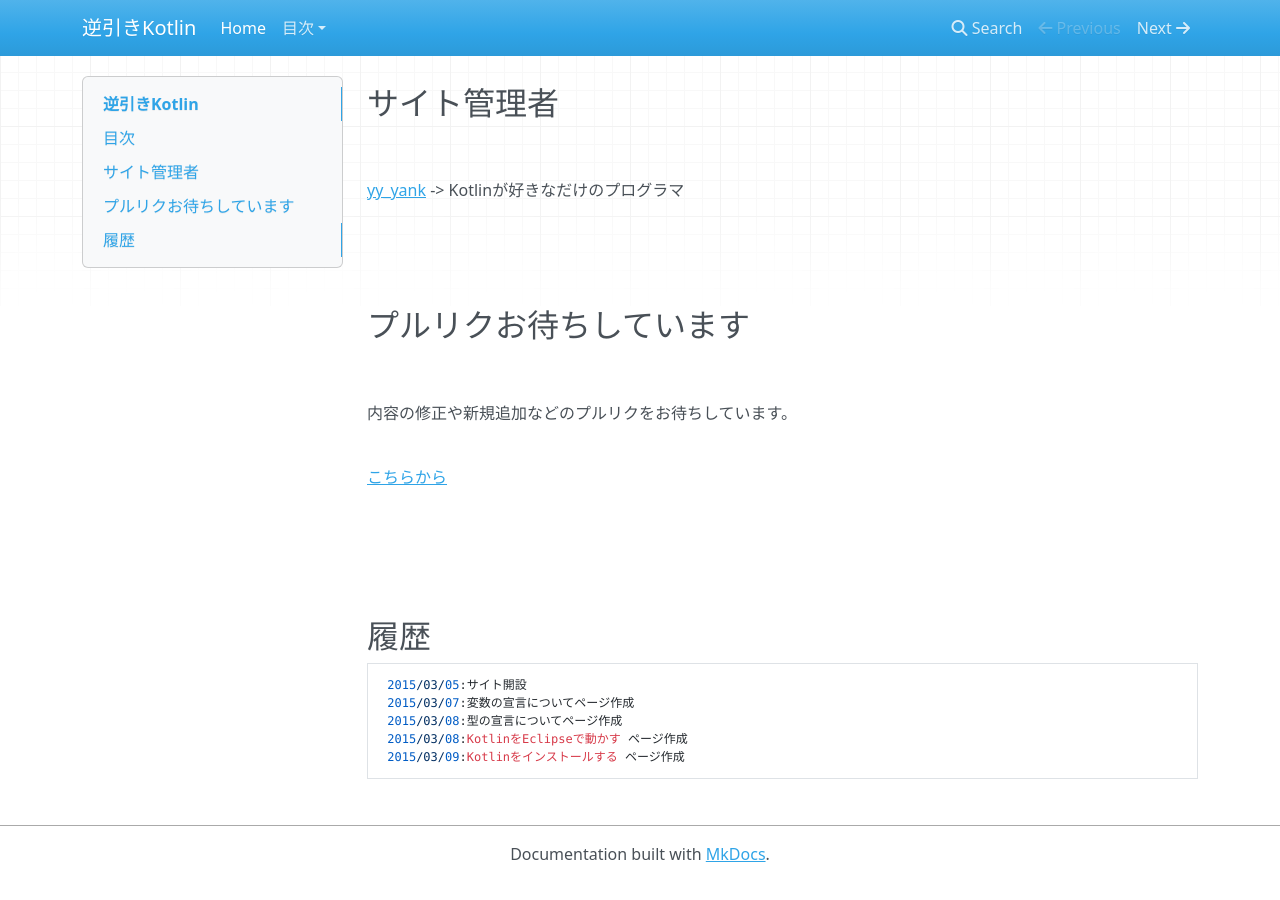
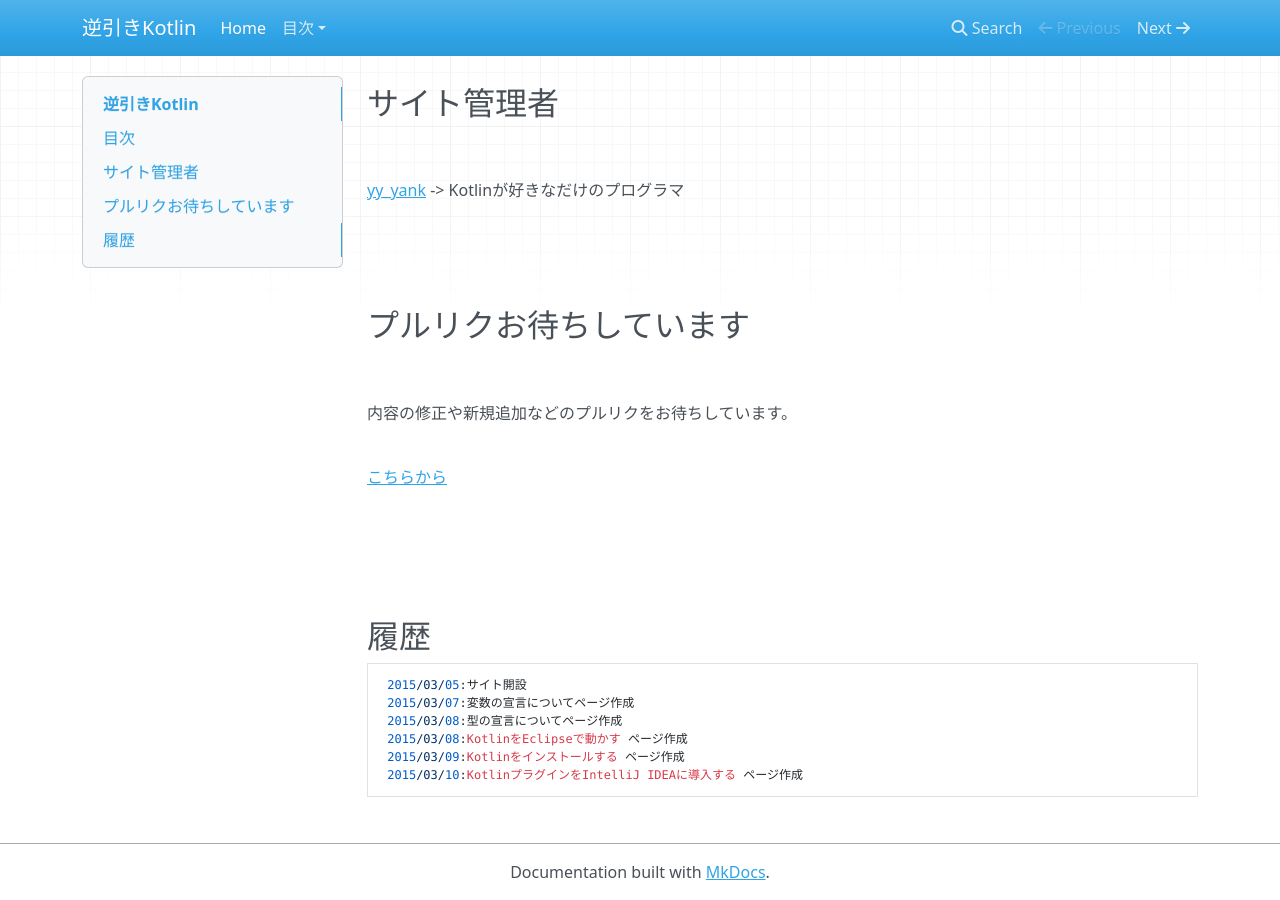
Before and after one commit to yyYank/kotlin-rev-solution, an MkDocs documentation site: the page built from docs/index.md, in a window 1280 px wide and 900 px high, scrolled down 721 px. Built offline with MkDocs 1.6.1, drawn with Linux system fonts in a browser that asks for light colours; nearby versions of some CDN libraries; old or Windows-style settings are respelled for this version of MkDocs.

Commit message:
変更履歴を追加

```diff
--- a/docs/index.md
+++ b/docs/index.md
@@ -57,3 +57,4 @@ JVM言語の[Kotlin](http://kotlinlang.org)の逆引きサイトです。
      2015/03/08:型の宣言についてページ作成
      2015/03/08:KotlinをEclipseで動かす ページ作成
      2015/03/09:Kotlinをインストールする ページ作成
+     2015/03/10:KotlinプラグインをIntelliJ IDEAに導入する ページ作成
```
